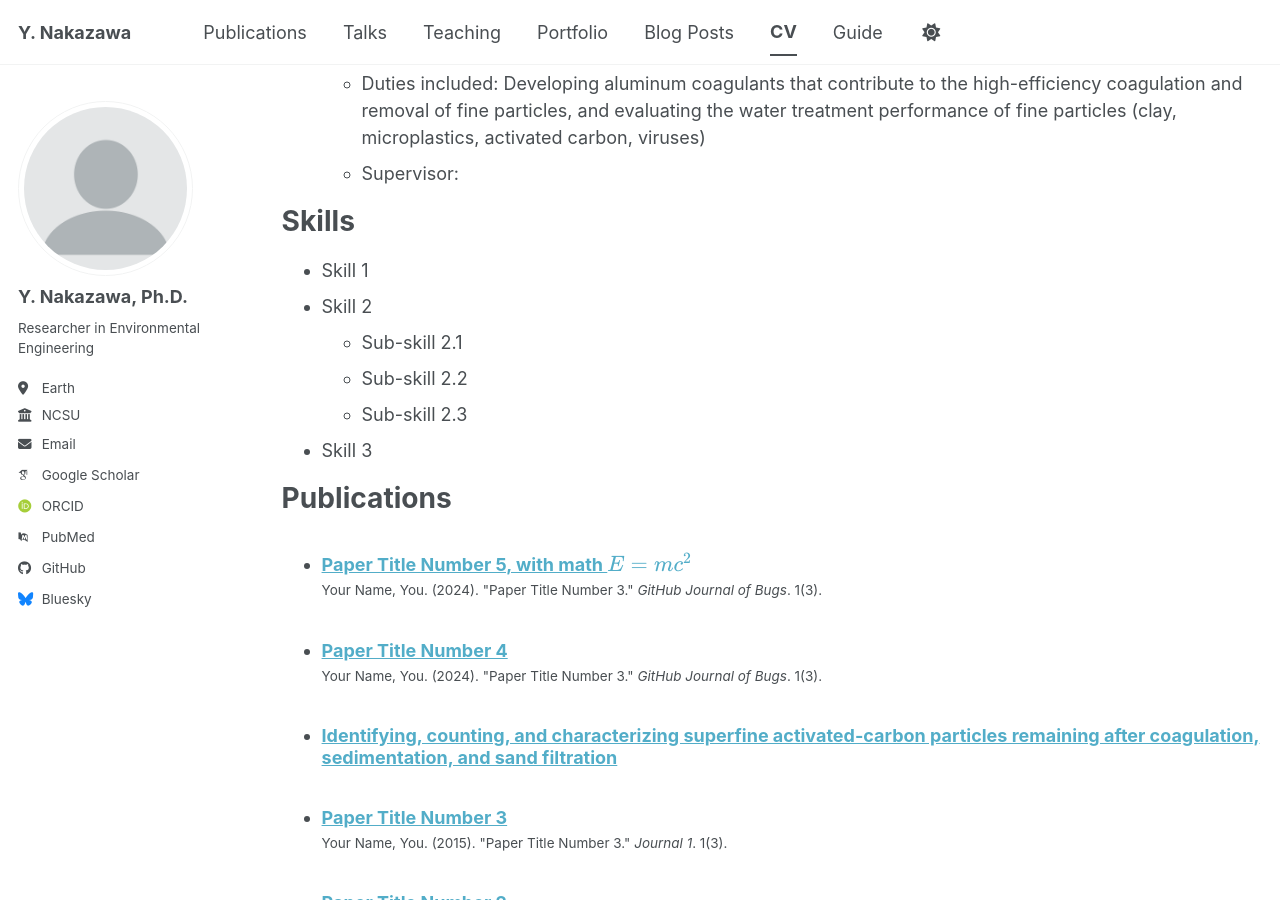
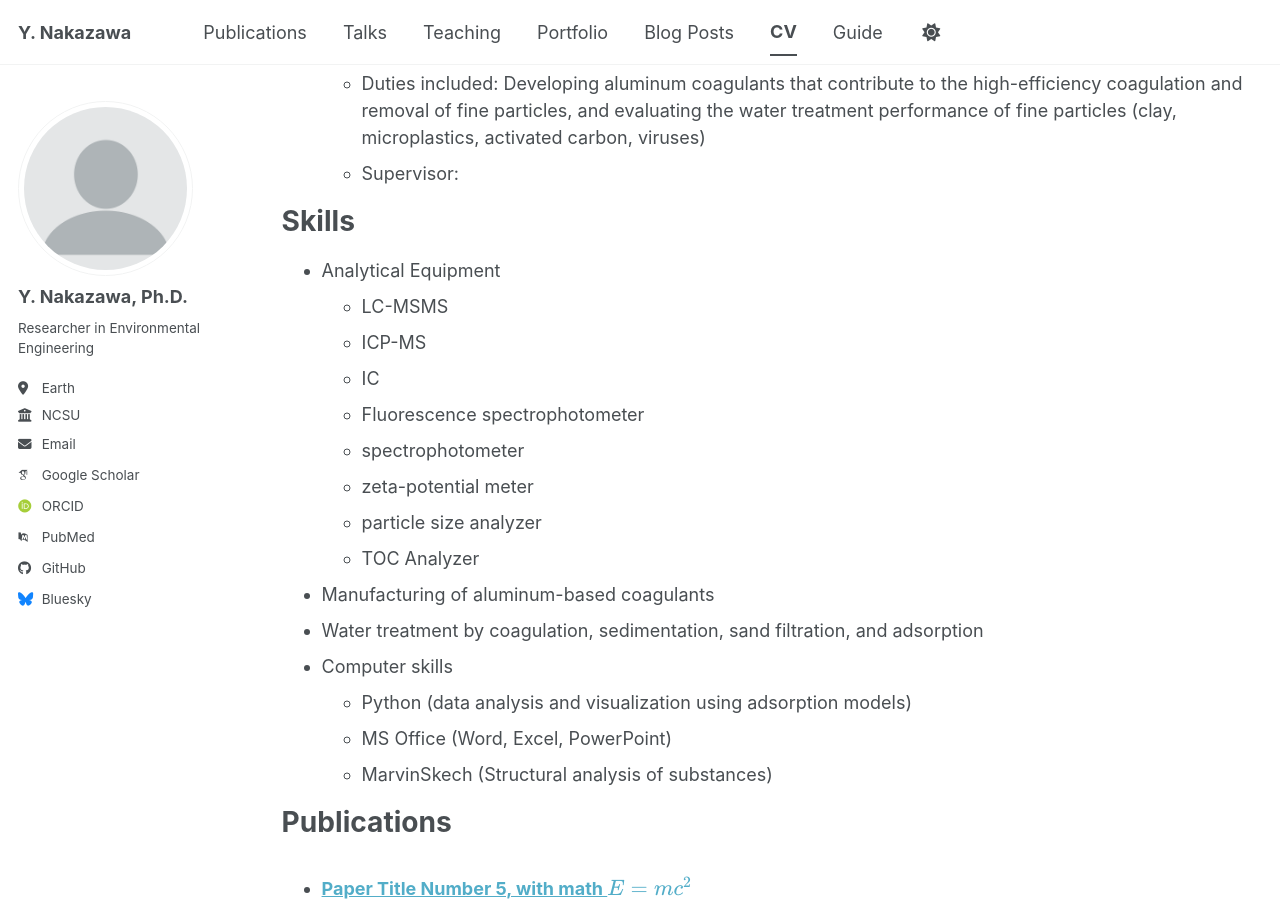
Before and after one commit to yotchun/research, a Jekyll site: the page built from _pages/cv.md, in a window 1280 px wide and 900 px high, scrolled down 708 px. Built offline with Jekyll 4.4.1, drawn with Linux system fonts in a browser that asks for light colours; some web fonts are replaced; a script bundle is joined from its source files by our own code; library files that are not in the unit come from our copies; some of the changed text lies outside the part shown.

Commit message:
Update cv.md

```diff
--- a/_pages/cv.md
+++ b/_pages/cv.md
@@ -34,12 +34,21 @@ Work experience
 
 Skills
 ======
-* Skill 1
-* Skill 2
-  * Sub-skill 2.1
-  * Sub-skill 2.2
-  * Sub-skill 2.3
-* Skill 3
+* Analytical Equipment
+  * LC-MSMS
+  * ICP-MS
+  * IC
+  * Fluorescence spectrophotometer
+  * spectrophotometer
+  * zeta-potential meter
+  * particle size analyzer
+  * TOC Analyzer
+* Manufacturing of aluminum-based coagulants
+* Water treatment by coagulation, sedimentation, sand filtration, and adsorption
+* Computer skills
+  * Python (data analysis and visualization using adsorption models)
+  * MS Office (Word, Excel, PowerPoint)
+  * MarvinSkech (Structural analysis of substances)
 
 Publications
 ======
```
Also changed, not shown: other parts of _pages/cv.md (+0 -4 lines).
